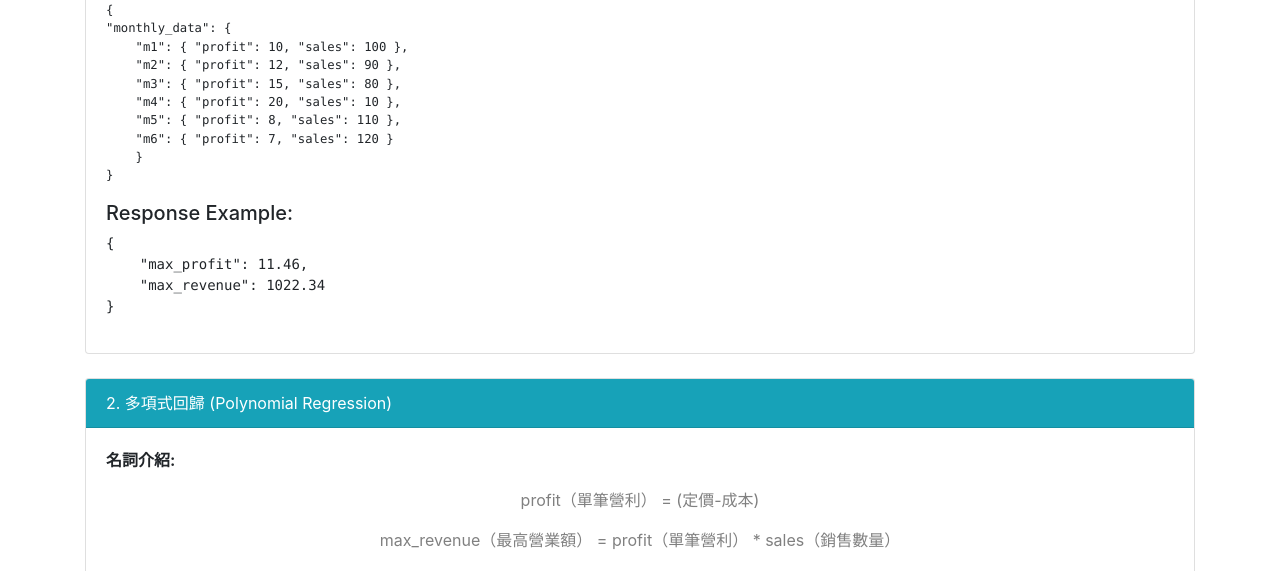
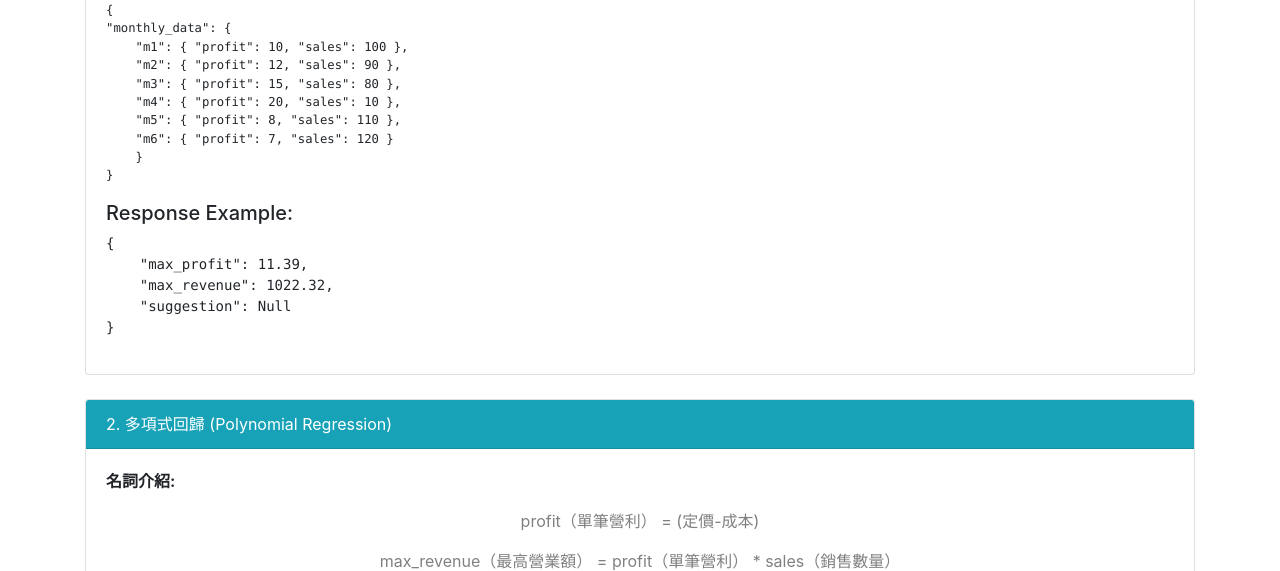
Before and after one commit to tzuchientseng/myAPI, a Flask app: page /docs in a window 1280 px wide. Shown: the part 4791-5362 px from the top of the page. Run offline with Flask 3, Linux system fonts and the light colour scheme; some libraries are stand-ins or nearby versions.

Commit message:
Bug fixs

```diff
--- a/app.py
+++ b/app.py
@@ -483,7 +483,9 @@ def calculate_max_revenue():
     if max_profit < profits.min():
         suggestion = "定價太低，建議提升定價。"
     elif max_profit > profits.max():
-        suggestion = "定價太高，建議降低定價。"
+        suggestion = "定價太低，建議提升定價至最佳營利點。"
+    else:
+        suggestion = "目前定價已經接近最佳營利點。"
 
     return jsonify({
         'max_profit': max_profit,
--- a/templates/docs.html
+++ b/templates/docs.html
@@ -371,8 +371,9 @@
 }</pre></code>
                 <h5>Response Example:</h5>
                 <pre><code>{
-    "max_profit": 11.46,
-    "max_revenue": 1022.34
+    "max_profit": 11.39,
+    "max_revenue": 1022.32,
+    "suggestion": Null
 }</code></pre>
             </div>
         </div>
```
